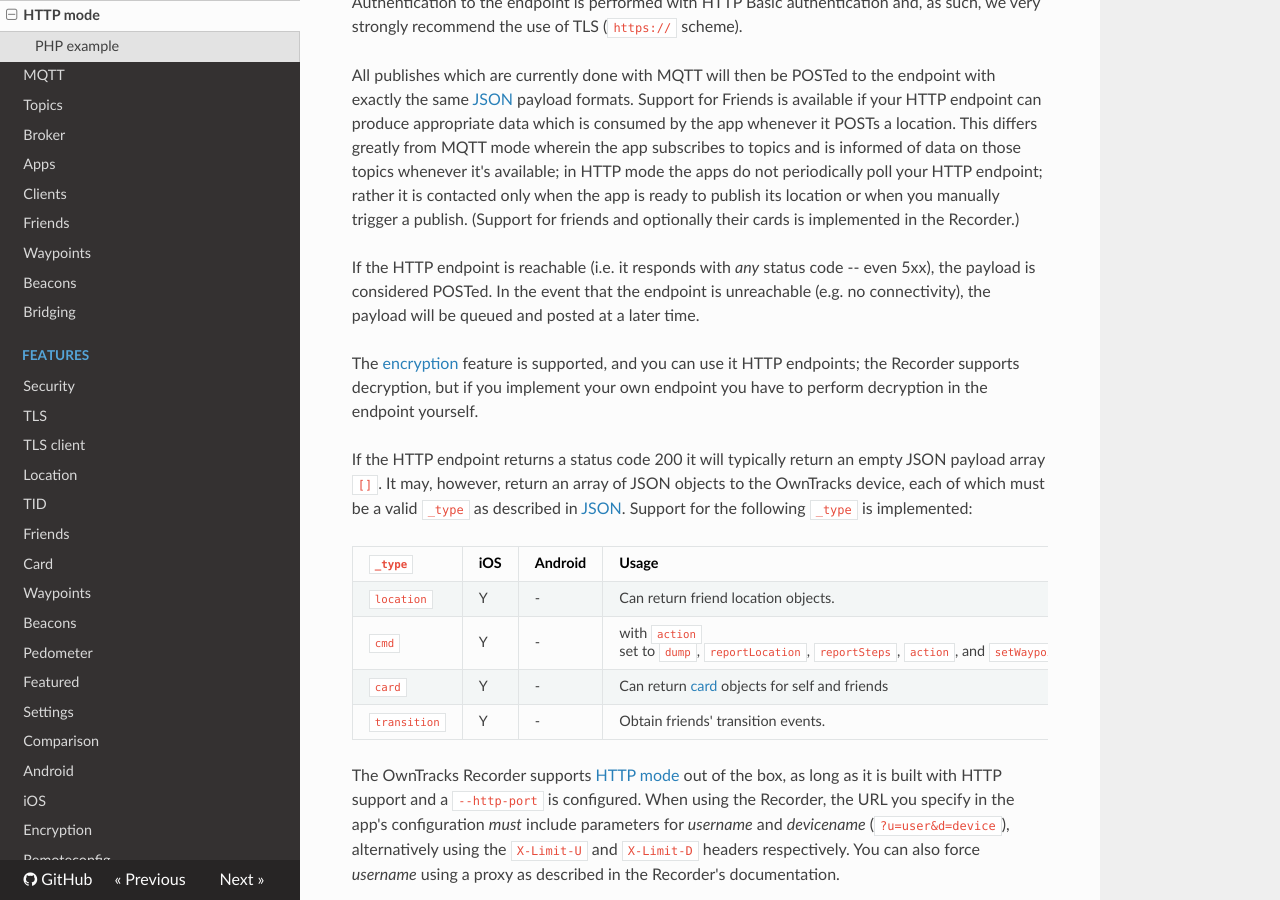
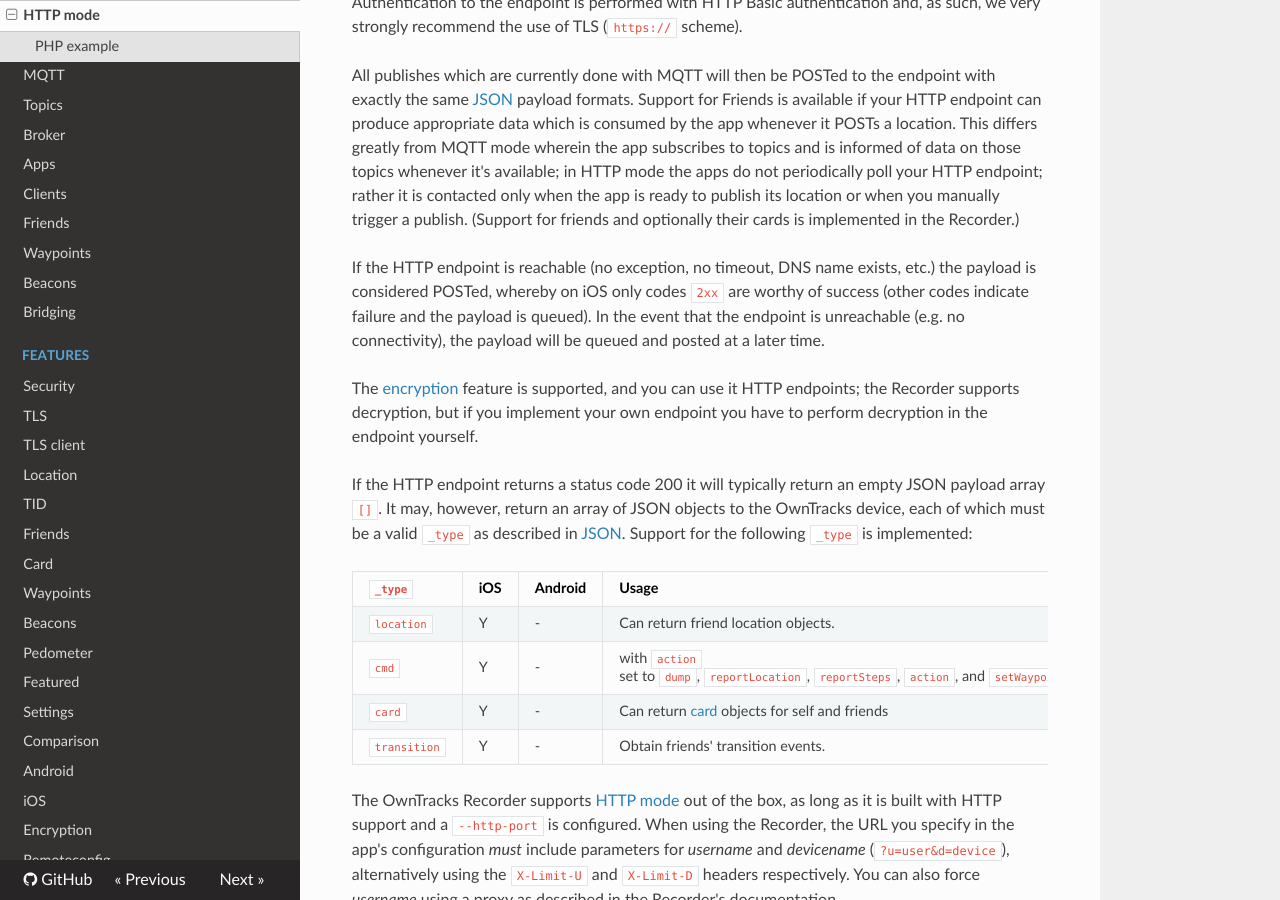
Before and after one commit to owntracks/booklet, an MkDocs documentation site: the page built from docs/tech/http.md, in a window 1280 px wide and 900 px high, scrolled down 388 px. Built offline with MkDocs 1.6.1, drawn with Linux system fonts in a browser that asks for light colours; nearby versions of some CDN libraries; old or Windows-style settings are respelled for this version of MkDocs.

Commit message:
clarify http post

```diff
--- a/docs/tech/http.md
+++ b/docs/tech/http.md
@@ -12,7 +12,7 @@ Authentication to the endpoint is performed with HTTP Basic authentication and,
 
 All publishes which are currently done with MQTT will then be POSTed to the endpoint with exactly the same [JSON](json.md) payload formats. Support for Friends is available if your HTTP endpoint can produce appropriate data which is consumed by the app whenever it POSTs a location. This differs greatly from MQTT mode wherein the app subscribes to topics and is informed of data on those topics whenever it's available; in HTTP mode the apps do not periodically poll your HTTP endpoint; rather it is contacted only when the app is ready to publish its location or when you manually trigger a publish. (Support for friends and optionally their cards is implemented in the Recorder.)
 
-If the HTTP endpoint is reachable (i.e. it responds with _any_ status code -- even 5xx), the payload is considered POSTed. In the event that the endpoint is unreachable (e.g. no connectivity), the payload will be queued and posted at a later time.
+If the HTTP endpoint is reachable (no exception, no timeout, DNS name exists, etc.) the payload is considered POSTed, whereby on iOS only codes `2xx` are worthy of success (other codes indicate failure and the payload is queued). In the event that the endpoint is unreachable (e.g. no connectivity), the payload will be queued and posted at a later time.
 
 The [encryption](../features/encrypt.md) feature is supported, and you can use it HTTP endpoints; the Recorder supports decryption, but if you implement your own endpoint you have to perform decryption in the endpoint yourself.
 
```
